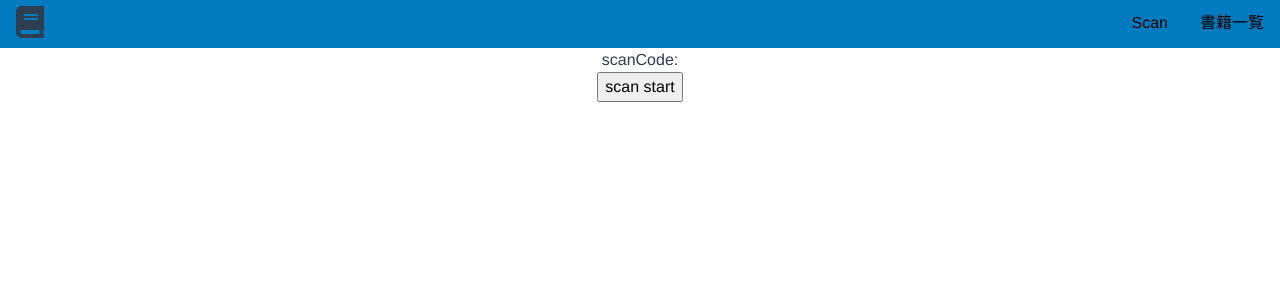
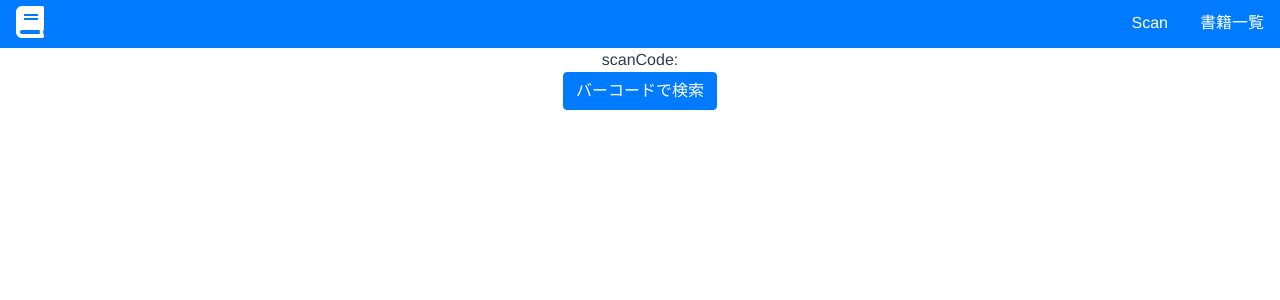
Before and after one commit to eginoy/bookManager, a Vue app: page / in a window 1280 px wide. Shown: the top 300 px of the page. Built offline with nearby package versions, Linux system fonts and the light colour scheme.

Commit message:
bootstrapの追加、レイアウト調整

```diff
--- a/package.json
+++ b/package.json
@@ -13,6 +13,8 @@
     "@fortawesome/free-regular-svg-icons": "^5.12.0",
     "@fortawesome/free-solid-svg-icons": "^5.12.0",
     "@fortawesome/vue-fontawesome": "^0.1.9",
+    "bootstrap": "^4.4.1",
+    "bootstrap-vue": "^2.2.2",
     "core-js": "^3.6.4",
     "jquery": "^3.4.1",
     "quagga": "^0.12.1",
--- a/src/components/BarcodeReader.vue
+++ b/src/components/BarcodeReader.vue
@@ -1,10 +1,13 @@
 <template>
   <div>
     <div>
-      scanCode:<span>{{ code }}</span>
+      scanCode:
+      <span>{{ code }}</span>
     </div>
-    <button v-on:click="startScan">scan start</button>
-    <div v-show="isScan" id="interactive" class="viewport"></div>
+    <button class="btn btn-primary" type="button" v-on:click="startScan">バーコードで検索</button>
+    <div class="overRay">
+      <div v-show="isScan" id="interactive" class="viewport"></div>
+    </div>
   </div>
 </template>
 
@@ -15,11 +18,13 @@ export default {
   data() {
     return {
       code: null,
-      isScan: false
+      isScan: false,
+      width: 0
     };
   },
   methods: {
     startScan: function() {
+      const self = this;
       Quagga.init(
         {
           inputStream: {
@@ -27,14 +32,16 @@ export default {
             type: "LiveStream",
             target: document.querySelector("#interactive"), //埋め込んだdivのID
             constraints: {
-              facingMode: "environment"
+              facingMode: "environment",
+              width: self.width * 0.9,
+              height: 480
             },
             area: {
               //必要ならバーコードの読み取り範囲を調整できる（この場合は、上30%/下30%は読み取りしない）
-              top: "30%",
+              top: "0%",
               right: "0%",
               left: "0%",
-              bottom: "30%"
+              bottom: "50%"
             }
           },
           locator: {
@@ -93,8 +100,16 @@ export default {
     this.$nextTick(function() {
       this.getEanCode();
     });
+  },
+  created() {
+    this.width = document.documentElement.clientWidth;
   }
 };
 </script>
 
-<style scoped></style>
+<style scoped>
+video {
+  display: flex;
+  justify-content: center;
+}
+</style>
--- a/src/components/BookInfo.vue
+++ b/src/components/BookInfo.vue
@@ -1,13 +1,14 @@
 <template>
   <div>
     <div class="p-bookInfo" v-if="!isSearchResultEmpty">
-      <div><img v-bind:src="bookImage" /></div>
+      <div>
+        <img v-bind:src="bookImage" />
+      </div>
       <div class="p-bookInfo-detail">
         <div class="p-bookInfo-detail-title">{{ bookTitle }}</div>
-        <a class="p-bookInfo-detail-link" v-bind:href="bookLink"
-          >Amazonで検索</a
-        >
+        <a class="p-bookInfo-detail-link" v-bind:href="bookLink">Amazonで検索</a>
       </div>
+      <button class="btn btn-primary" value="登録" />
     </div>
     <div v-else>
       <div>{{ bookInfo }}</div>
--- a/src/components/CommonHeader.vue
+++ b/src/components/CommonHeader.vue
@@ -1,7 +1,7 @@
 <template>
-  <nav class="navbar">
+  <nav class="p-navbar">
     <div class="p-navbar-links">
-      <div class=".p-navbar-links-left">
+      <div class="p-navbar-links-left">
         <v-fa class="p-bookIcon" icon="book" />
       </div>
       <div class="p-navbar-links-right">
@@ -15,8 +15,8 @@
 <script></script>
 
 <style scoped>
-.navbar {
-  background-color: #007bbf;
+.p-navbar {
+  background-color: #007bff;
   height: 3em;
   width: 100%;
 }
@@ -36,10 +36,11 @@
 .p-bookIcon {
   font-size: 2em;
   margin: 0.2em 0.5em;
+  color: white;
 }
 
 .p-link {
-  color: black;
+  color: white;
   text-decoration: none;
   display: inline-block;
   margin: 0.7em 1em;
```
Also changed, not shown: src/main.js (+10 -16 lines), 1 other file (tests, documents, lock files or other folders).
